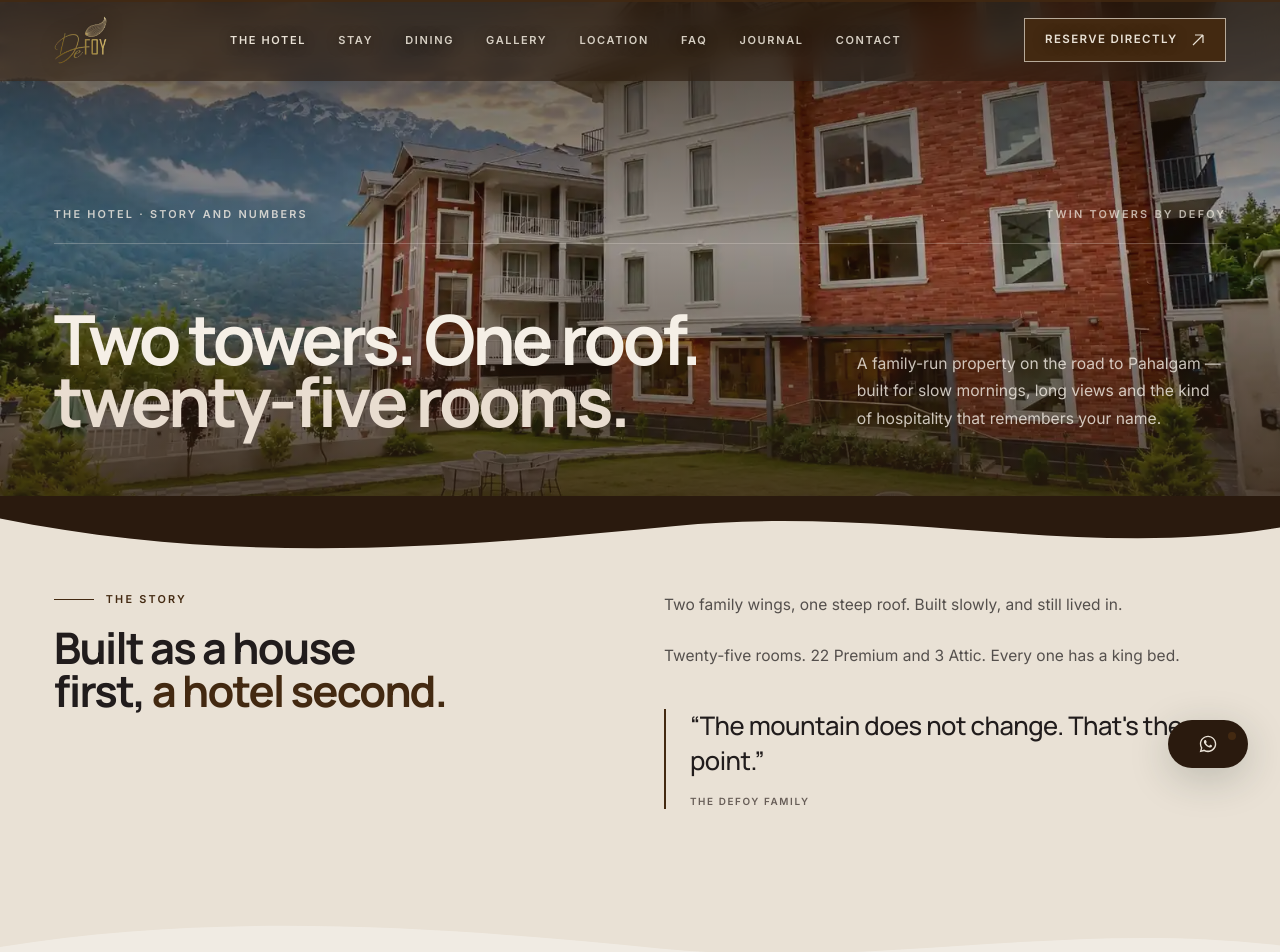
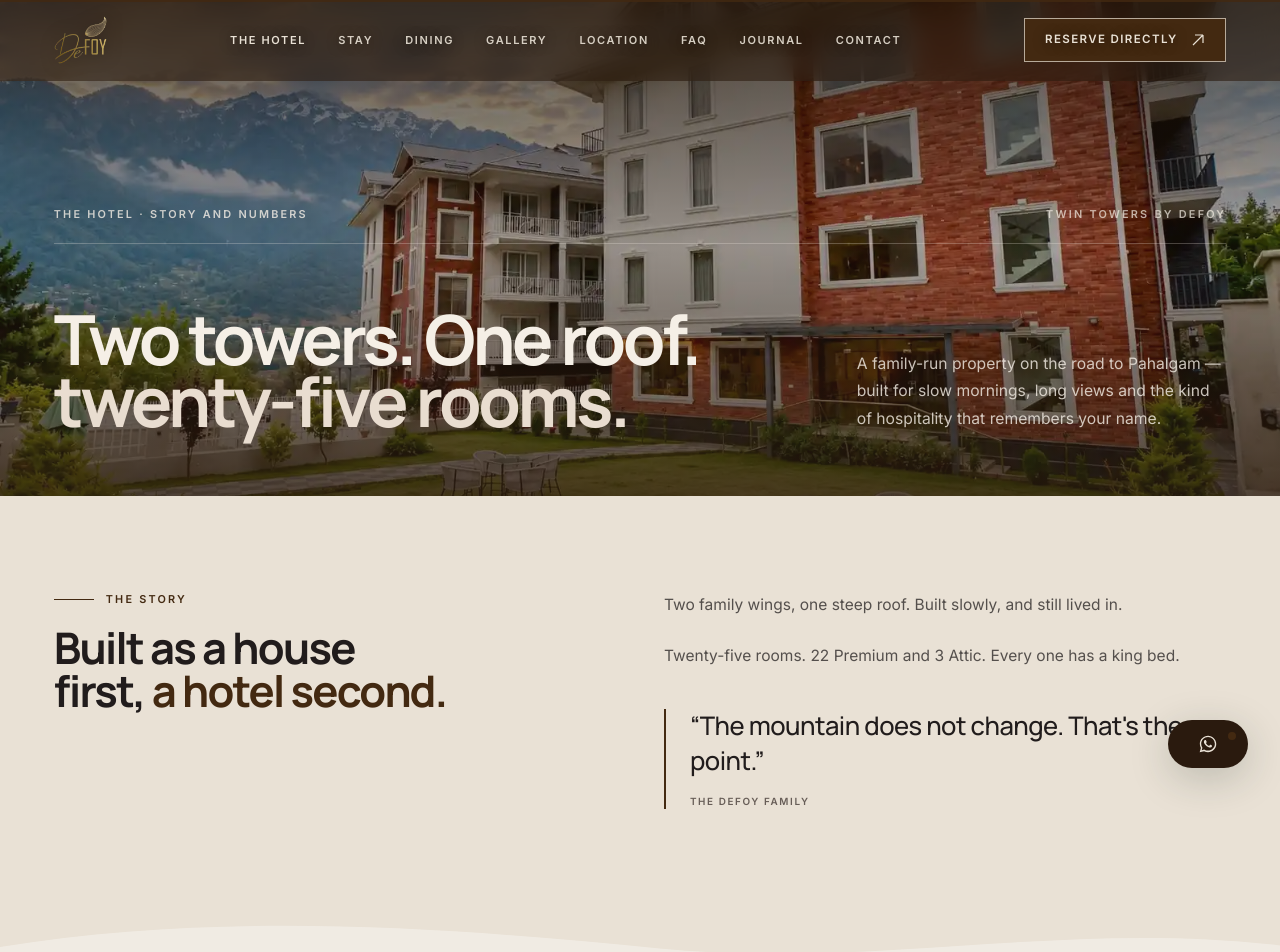
Before and after one commit to jaderiverdefoy/Twin-Tower, a Next.js app: page /hotel in a window 1280 px wide. Shown: the top 952 px of the page. Built offline with nearby package versions, Linux system fonts and the light colour scheme.

Commit message:
Remove dark (walnut) curve from image-header pages (hotel, dining)
The deep-filled curve at the top of the first content section read as an
extra walnut background band. Removed to match the homepage hero treatment.

```diff
--- a/app/dining/page.tsx
+++ b/app/dining/page.tsx
@@ -41,8 +41,7 @@ export default function DiningPage() {
         intro="Ask the team what is fresh from the valley. The kitchen cooks for the house, not for a crowd — and it shows."
       />
 
-      <section className="relative isolate bg-paper py-16 md:py-24" aria-labelledby="dining-details">
-        <SectionCurve tone="deep" variant={0} />
+      <section className="relative bg-paper py-16 md:py-24" aria-labelledby="dining-details">
         <div className="shell">
           <div className="grid gap-10 md:grid-cols-12 md:gap-12">
             <div className="md:col-span-5">
--- a/app/hotel/page.tsx
+++ b/app/hotel/page.tsx
@@ -54,8 +54,7 @@ export default function HotelPage() {
         intro="A family-run property on the road to Pahalgam — built for slow mornings, long views and the kind of hospitality that remembers your name."
       />
 
-      <section className="relative isolate overflow-hidden bg-paper py-16 md:py-24" aria-labelledby="story-heading">
-        <SectionCurve tone="deep" variant={0} />
+      <section className="relative overflow-hidden bg-paper py-16 md:py-24" aria-labelledby="story-heading">
         <div className="shell">
           <div className="grid gap-10 md:grid-cols-12 md:gap-12">
             <div className="md:col-span-5">
```
